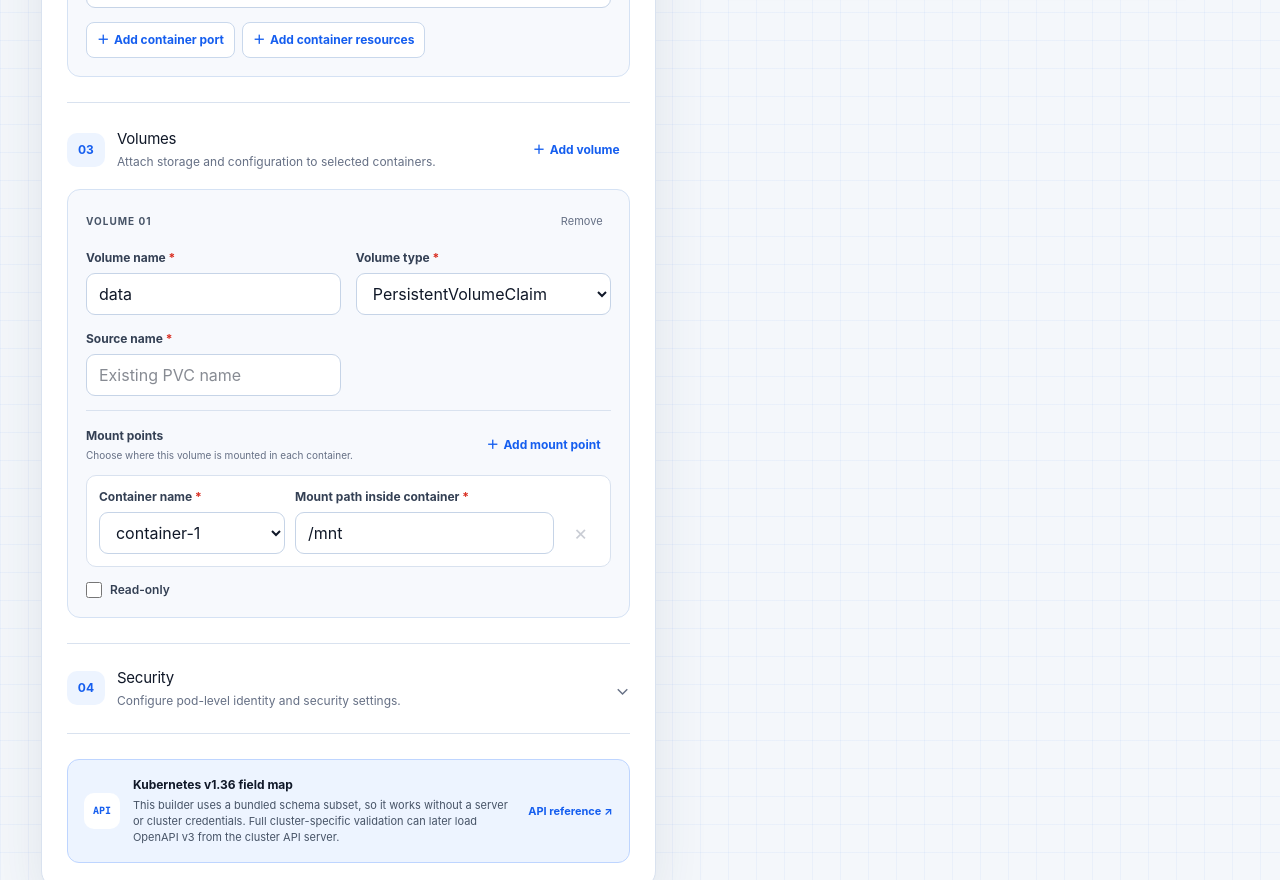
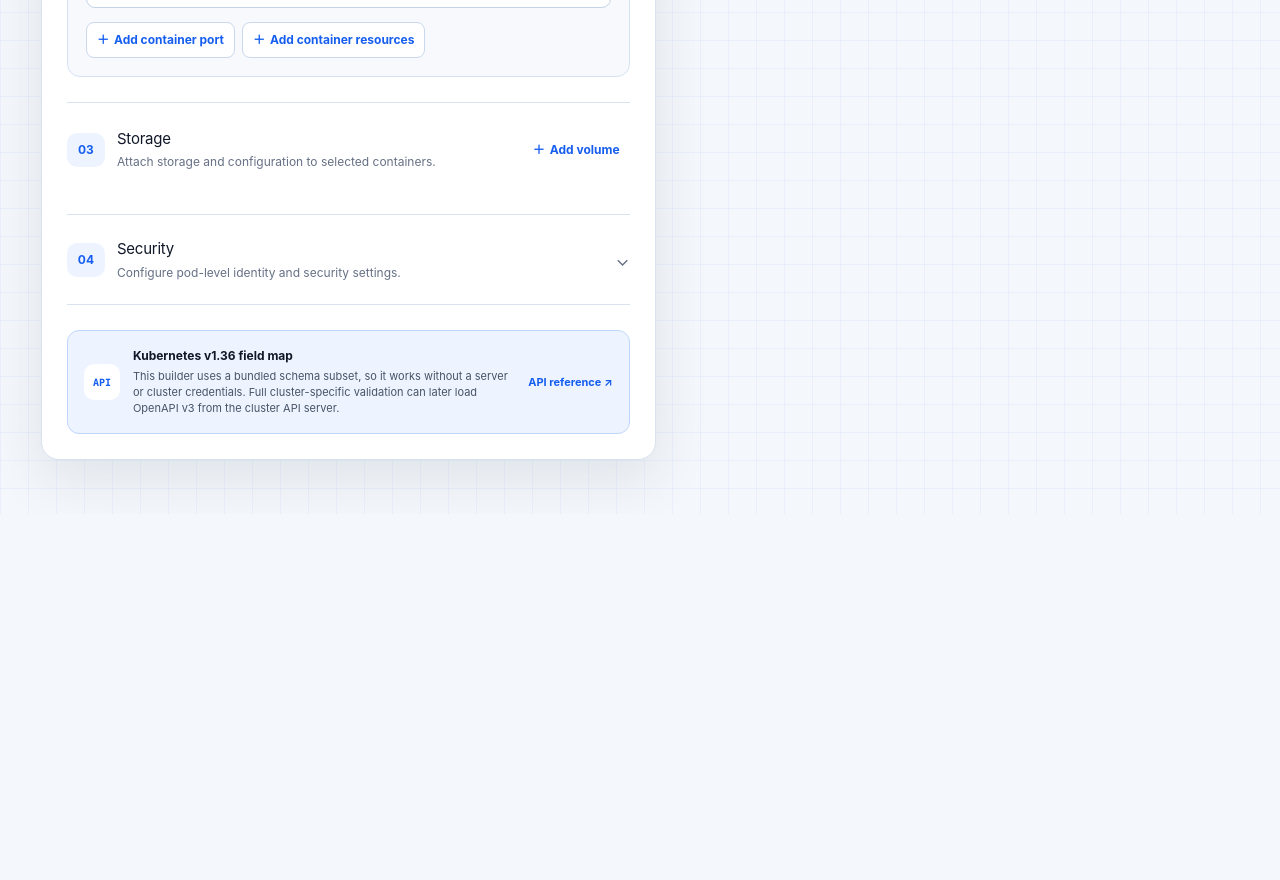
Before and after one commit to angapov/kubeconfig.io, a Next.js app: page / in a window 1280 px wide. Shown: the part 940-1820 px from the top of the page. After the commit the page ends 1454 px from the top, so only its background shows below. Built offline with nearby package versions, Linux system fonts and the light colour scheme.

Commit message:
Start resources without volumes

```diff
--- a/app/page.tsx
+++ b/app/page.tsx
@@ -372,16 +372,7 @@ function createDefaultResource(id: number): ResourceState {
       },
     ],
     servicePorts: [createDefaultPort(0, 1)],
-    volumes: [
-      {
-        id: 1,
-        name: "data",
-        type: "persistentVolumeClaim",
-        source: "",
-        readOnly: false,
-        mountPoints: [{ id: 1, containerId: 1, mountPath: "/mnt" }],
-      },
-    ],
+    volumes: [],
   };
 }
 
@@ -1871,7 +1862,7 @@ export default function Home() {
               <section className="form-section">
                 <div className="section-title with-action">
                   <span className="section-number">03</span>
-                  <div><h3>Volumes</h3><p>Attach storage and configuration to selected containers.</p></div>
+                  <div><h3>Storage</h3><p>Attach storage and configuration to selected containers.</p></div>
                   <button
                     className="text-action"
                     type="button"
@@ -1880,7 +1871,7 @@ export default function Home() {
                         ...current,
                         {
                           id: Date.now(),
-                          name: "",
+                          name: current.length === 0 ? "data" : "",
                           type: "persistentVolumeClaim",
                           source: "",
                           readOnly: false,
```
